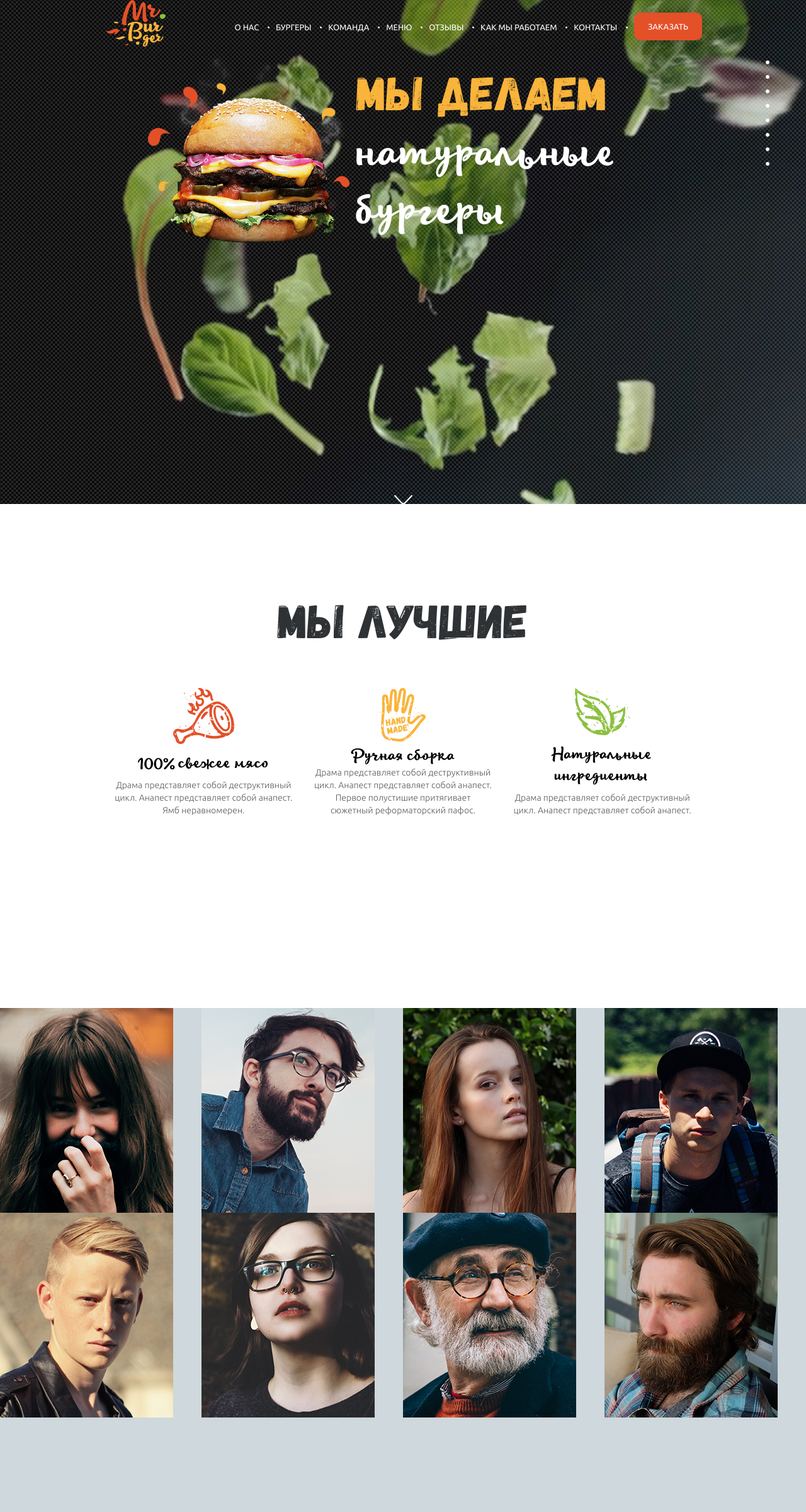
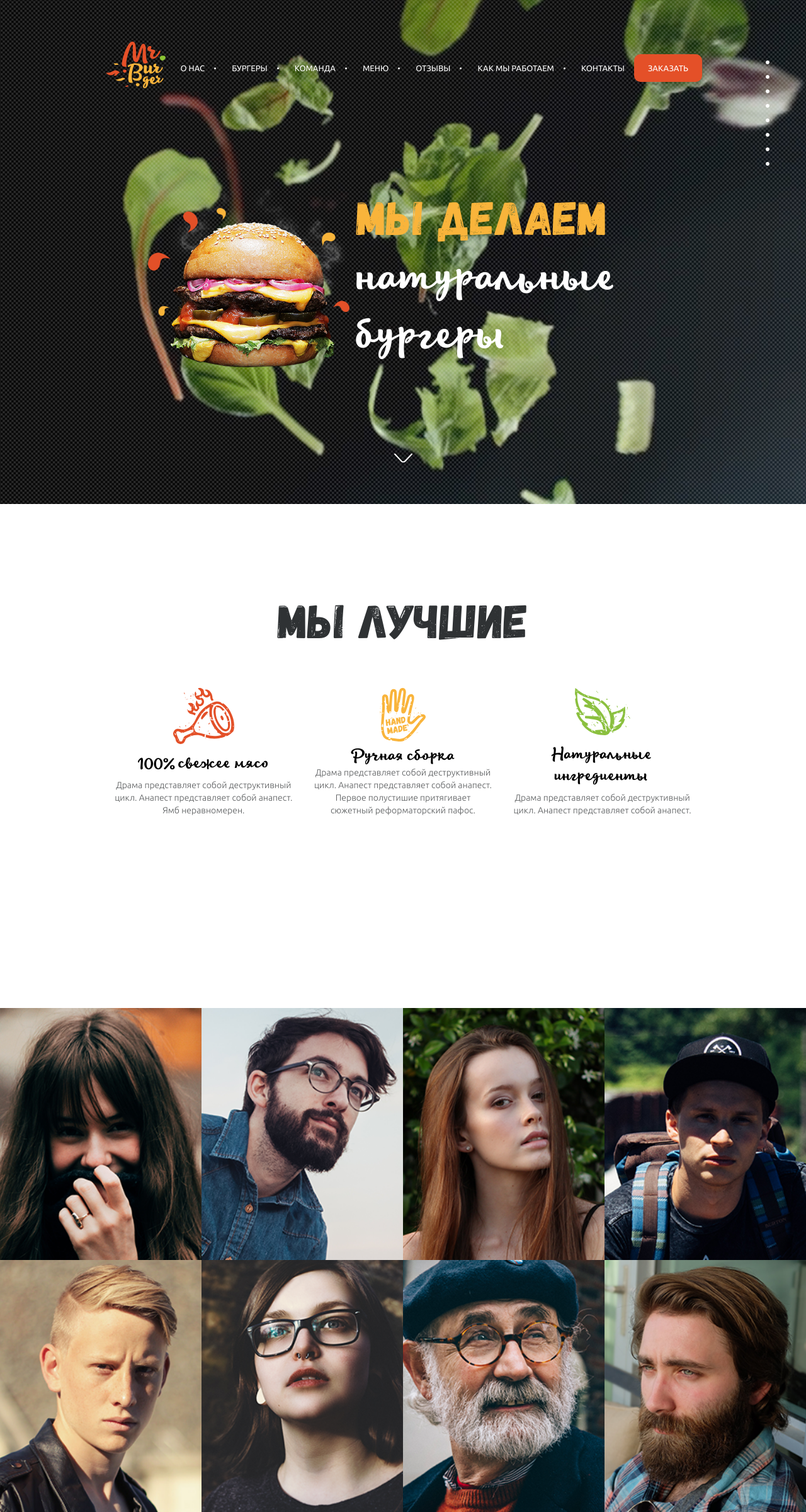
Before and after one commit to DnK12/burger, a plain HTML site: page index.html in a window 1280 px wide. Shown: the whole page at 63% size. Drawn offline with Linux system fonts and the light colour scheme.

Commit message:
итоговый вариант первой недели

```diff
--- a/index.html
+++ b/index.html
@@ -11,7 +11,7 @@
 <body>
   <li class="wrapper">
     <header class="sections header">
-      <div class="container">
+      <div class="container header__container">
         <div class="header__menu">
           <div class="logo">
             <img src="/img/header/logo.svg" alt="Логотип кампании Mr. Burger">
@@ -126,7 +126,7 @@
 
           <ul class="feedback__list">
             <li class="feedback__item">
-              <div class="feedback__elem">
+
                 <img src="/img/feedback/photo1.png" alt="аватарка отзыва" class="feedback__pic">
                 <div class="feedback__hover">
                   <h4>Константин Спилберг</h4>
@@ -134,10 +134,10 @@
                     булочки могут быть такими мягкими, котлетка такой сочной, а сыр таким расплавленным.</p>
                   <a href="" class="button button_more">Подробнее</a>
                 </div>
-              </div>
+
             </li>
             <li class="feedback__item">
-              <div class="feedback__elem">
+
                 <img src="/img/feedback/photo2.png" alt="аватарка отзыва" class="feedback__pic">
                 <div class="feedback__hover">
                   <h4>Константин Спилберг</h4>
@@ -145,11 +145,11 @@
                     булочки могут быть такими мягкими, котлетка такой сочной, а сыр таким расплавленным.</p>
                   <a href="" class="button button_more">Подробнее</a>
                 </div>
-              </div>
+
 
             </li>
             <li class="feedback__item">
-              <div class="feedback__elem">
+
                 <img src="/img/feedback/photo3.png" alt="аватарка отзыва" class="feedback__pic">
 
                 <div class="feedback__hover">
@@ -158,11 +158,11 @@
                     булочки могут быть такими мягкими, котлетка такой сочной, а сыр таким расплавленным.</p>
                   <a href="" class="button button_more">Подробнее</a>
                 </div>
-              </div>
+
 
             </li>
             <li class="feedback__item">
-              <div class="feedback__elem">
+
                 <img src="/img/feedback/photo4.png" alt="аватарка отзыва" class="feedback__pic">
                 <div class="feedback__hover">
                   <h4>Константин Спилберг</h4>
@@ -170,11 +170,11 @@
                     булочки могут быть такими мягкими, котлетка такой сочной, а сыр таким расплавленным.</p>
                   <a href="" class="button button_more">Подробнее</a>
                 </div>
-              </div>
+
 
             </li>
             <li class="feedback__item">
-              <div class="feedback__elem">
+
                 <img src="/img/feedback/photo5.png" alt="аватарка отзыва" class="feedback__pic">
                 <div class="feedback__hover">
                   <h4>Константин Спилберг</h4>
@@ -182,11 +182,11 @@
                     булочки могут быть такими мягкими, котлетка такой сочной, а сыр таким расплавленным.</p>
                   <a href="" class="button button_more">Подробнее</a>
                 </div>
-              </div>
+
 
             </li>
             <li class="feedback__item">
-              <div class="feedback__elem">
+
                 <img src="/img/feedback/photo6.png" alt="аватарка отзыва" class="feedback__pic">
                 <div class="feedback__hover">
                   <h4>Константин Спилберг</h4>
@@ -194,11 +194,11 @@
                     булочки могут быть такими мягкими, котлетка такой сочной, а сыр таким расплавленным.</p>
                   <a href="" class="button button_more">Подробнее</a>
                 </div>
-              </div>
+
 
             </li>
             <li class="feedback__item">
-              <div class="feedback__elem">
+
                 <img src="/img/feedback/photo7.png" alt="аватарка отзыва" class="feedback__pic">
                 <div class="feedback__hover">
                   <h4>Константин Спилберг</h4>
@@ -206,11 +206,11 @@
                     булочки могут быть такими мягкими, котлетка такой сочной, а сыр таким расплавленным.</p>
                   <a href="" class="button button_more">Подробнее</a>
                 </div>
-              </div>
+
 
             </li>
             <li class="feedback__item">
-              <div class="feedback__elem">
+
                 <img src="/img/feedback/photo8.png" alt="аватарка отзыва" class="feedback__pic">
                 <div class="feedback__hover">
                   <h4>Константин Спилберг</h4>
@@ -218,7 +218,7 @@
                     булочки могут быть такими мягкими, котлетка такой сочной, а сыр таким расплавленным.</p>
                   <a href="" class="button button_more">Подробнее</a>
                 </div>
-              </div>
+
 
             </li>
 
--- a/scss/blocks/arrow-down.scss
+++ b/scss/blocks/arrow-down.scss
@@ -1,7 +1,7 @@
 .arrow-down {
   display: block;
   margin: 0 auto;
-  margin-top: auto;
+
   width: 29px;
   height: 14px;
   background: url(/img/header/arrow-scroll.svg) center center no-repeat; }
--- a/scss/blocks/feedback.scss
+++ b/scss/blocks/feedback.scss
@@ -1,24 +1,33 @@
 .feedback {
   background-color: #cfd8dc; }
 .feedback__list {
-    display: flex;
-    flex-wrap: wrap;
-    position: relative; }
+  height: 100%;
+display: flex;
+flex-wrap: wrap;
+position: relative;
+}
 .feedback__item{
-  width: 25%;
+  flex-basis: 25%;
+
+  height: 50%;
+  position: relative;
 }
 .feedback__pic {
     vertical-align: top;
+    width: 100%;
+    height: 100%;
     object-fit: cover;
-  }
-  .feedback__elem {
-    position: relative;
-    top: 0;
-    left: 0; }
-    .feedback__elem:hover .feedback__hover {
-      opacity: 1; }
+}
+
+.feedback__item:hover .feedback__hover {
+  opacity: 1;
+ }
   .feedback__hover {
     position: absolute;
+    display: flex;
+    flex-direction:column ;
+    justify-content: space-between;
+    align-items: flex-start;
     top: 0;
     left: 0;
     bottom: 0;
--- a/scss/blocks/header.scss
+++ b/scss/blocks/header.scss
@@ -4,7 +4,9 @@ background:
 url(/img/header/texture.png) center center /cover no-repeat,
  black url(/img/header/bg.jpg.png) center center / cover no-repeat;
  }
-
+.header__container{
+  justify-content: space-around;
+}
 .header__menu {
   display: flex;
 }
--- a/scss/blocks/navigation.scss
+++ b/scss/blocks/navigation.scss
@@ -1,16 +1,26 @@
-.navigation {
-  }
+.navigation {}
+
 .navigation__list {
   display: flex;
   justify-content: space-around;
-    align-items: center; }
-  .navigation__item:last-child::after {
-    display: none; }
+  align-items: center;
+}
+
+.navigation__item:nth-last-child(2)::after {
+  display: none;
+}
+
 .navigation__link {
   display: inline-block;
   vertical-align: middle;
   text-transform: uppercase;
-    font-size: 13px; }
+  font-size: 13px;
+}
+.navigation__item{
+  display: flex;
+  align-items: center;
+  margin-right: 15px;
+}
 .navigation__item:after {
   content: "";
   display: inline-block;
@@ -19,4 +29,6 @@
   width: 3px;
   height: 3px;
   background: white;
-      border-radius: 50%; }
+  border-radius: 50%;
+  margin-left: 15px;
+}
```
Also changed, not shown: scss/main.css. Lines whose indentation alone changed are shown as unchanged.
